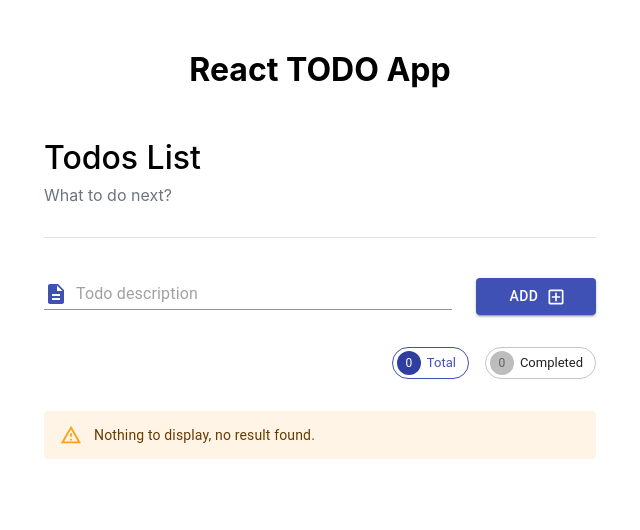
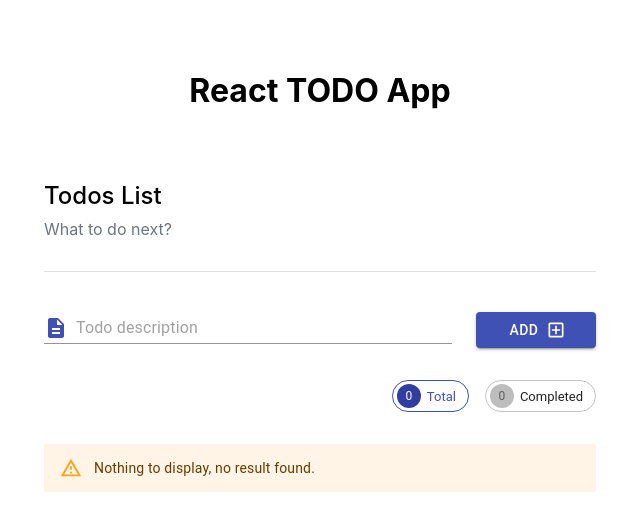
Before and after one commit to sumitverma3012/react-todo-app, a React (Create React App) app: page / in a window 1280 px wide. Shown: the top 530 px of the page, without its empty margins (320-960 px from the left). Built offline with nearby package versions, Linux system fonts and the light colour scheme.

Commit message:
chore: code refactored

```diff
--- a/src/App.css
+++ b/src/App.css
@@ -1,10 +1,6 @@
-
-.container {
-  display: grid;
-}
-
-.child {
-  margin: 0 auto;
+:root {
+  --subheading-color: #6c757d;
+  --white: #ffffff;
 }
 
 h1 {
@@ -13,30 +9,21 @@ h1 {
   text-align: center;
 }
 
-.todo {
-  display: flex;
-  flex-direction: column;
-}
-
-thead tr td {
-  text-align: center;
-}
-
 .todos-heading {
   margin-bottom: .5rem;
   font-weight: 500;
   line-height: 1.2;
-  font-size: 2rem;
+  font-size: 1.5rem;
 }
 
 .todos-subHeading {
   font-size: 1rem;
-  color: #6c757d;
+  color: var(--subheading-color)
 }
 
 .todos-addItem {
   z-index: 1;
-  background: white;
+  background: var(--white);
   position: sticky;
   top: 0;
 }
--- a/src/components/Todos/Todos.js
+++ b/src/components/Todos/Todos.js
@@ -7,9 +7,9 @@ import TodoFilters from "../TodoFilters/TodoFilters";
 
 const Todos = (props) => {
     const {todosList, addTodoItem, deleteTodoItem, completeTodoItem, filterTotalTodoItems, filterCompleteTodoItems, totalTodos, completedTodos} = props;
+
     return (
         <Container maxWidth="sm">
-
             <div className={'todos-heading'}>Todos List</div>
             <div className={'todos-subHeading'}>What to do next?</div>
             <Box mb={5} mt={4}>
--- a/src/containers/TodoContainer.js
+++ b/src/containers/TodoContainer.js
@@ -1,4 +1,4 @@
-import React, {useState, useEffect} from 'react';
+import React, {useState, useEffect, useCallback} from 'react';
 import {v4 as uuidv4} from 'uuid';
 import Todos from "../components/Todos/Todos";
 import {getLocalStorage, setLocalStorage} from '../utils/localStorage';
@@ -9,6 +9,16 @@ const TodoContainer = () => {
     const [completed, setCompleted] = useState(0);
     const [isFilterEnabled, setIsFilterEnabled] = useState(false);
 
+    const filterCompleteTodoItems = useCallback(() => {
+        setIsFilterEnabled(true)
+        setFilteredTodos(todos.filter((todo) => !!todo.completed));
+    }, [todos])
+
+    const filterTotalTodoItems = useCallback(() => {
+        setFilteredTodos(todos);
+        setIsFilterEnabled(false)
+    }, [todos])
+
     useEffect(() => {
         setCompleted(todos.filter(item => item.completed === true).length)
         setLocalStorage('todos', JSON.stringify(todos));
@@ -17,7 +27,7 @@ const TodoContainer = () => {
         } else {
             setFilteredTodos([...todos]);
         }
-    }, [todos]);
+    }, [todos, filterCompleteTodoItems, isFilterEnabled]);
 
     const createTodoItem = (description) => {
         const newTodo = {
@@ -46,16 +56,6 @@ const TodoContainer = () => {
         setTodos(filteredTodo);
     }
 
-    const filterCompleteTodoItems = () => {
-        setIsFilterEnabled(true)
-        setFilteredTodos(todos.filter((todo) => !!todo.completed));
-    }
-
-    const filterTotalTodoItems = () => {
-        setFilteredTodos(todos);
-        setIsFilterEnabled(false)
-    }
-
     return(
         <Todos
             addTodoItem={createTodoItem}
```
